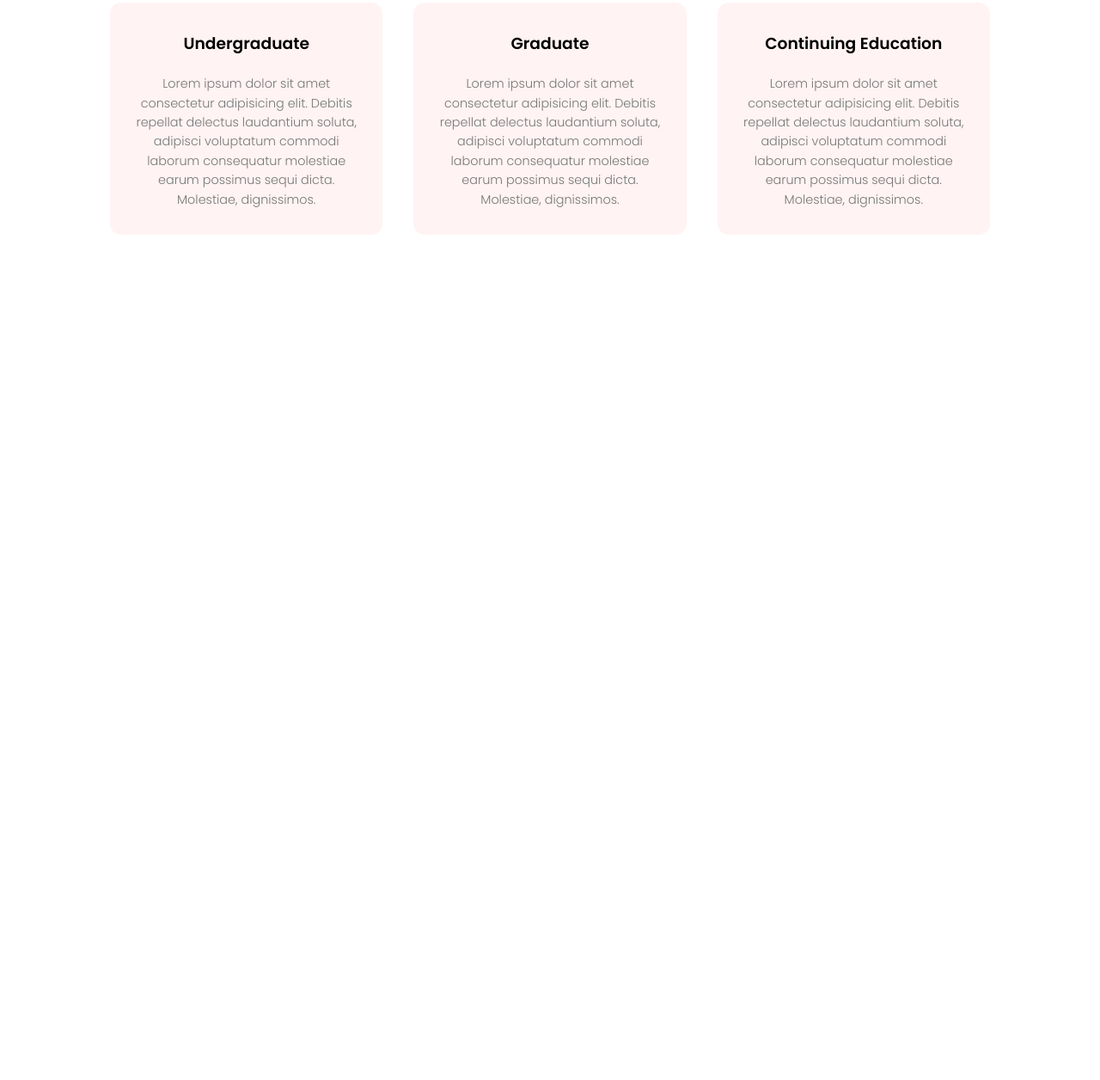
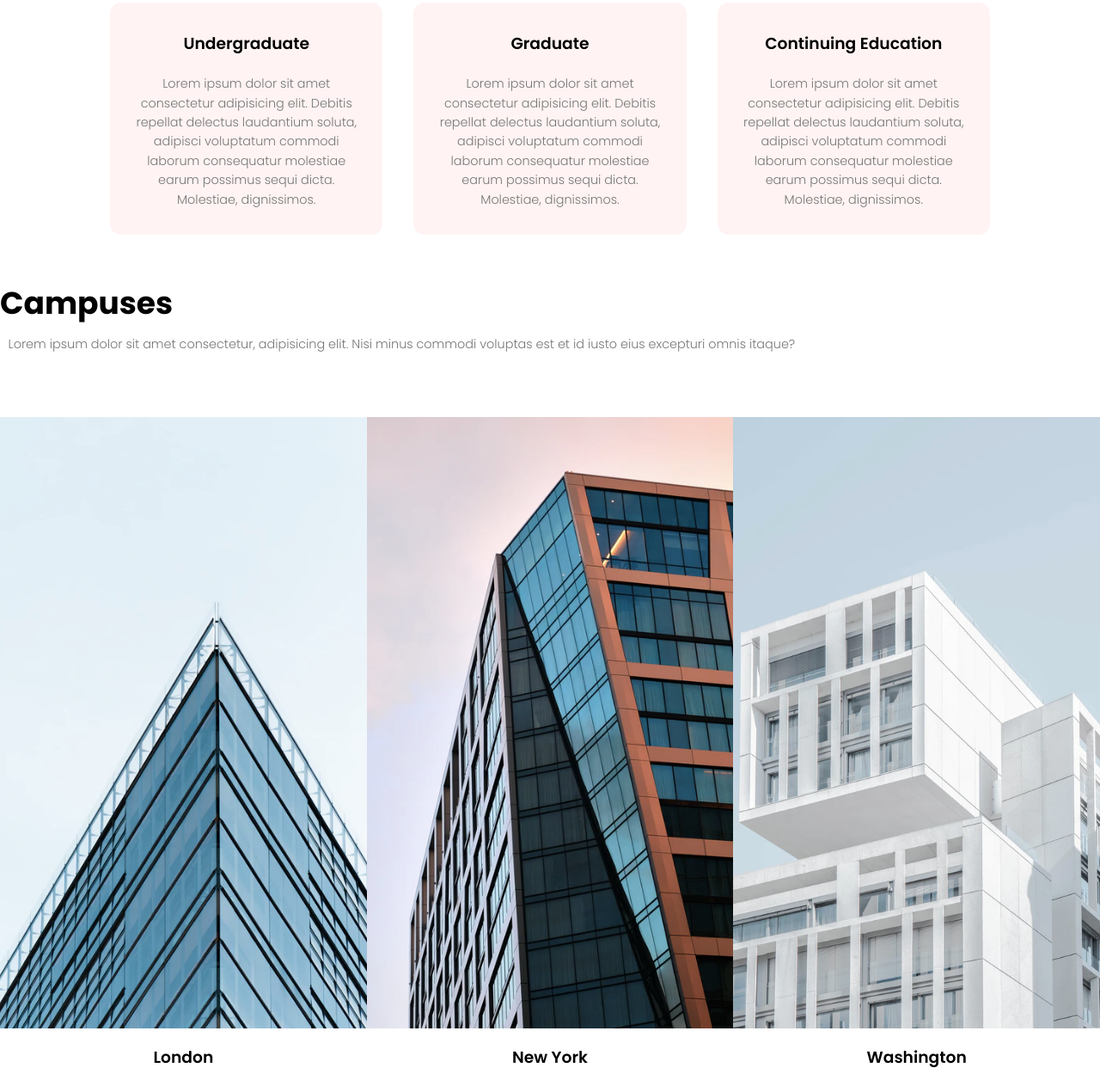
Before and after one commit to z-felixhan/edunational, a plain HTML site: page index.html in a window 1280 px wide. Shown: the part 1041-2297 px from the top of the page at 86% size. Before the commit the page ends 1366 px from the top, so only its background shows below. Drawn offline with Linux system fonts and the light colour scheme.

Commit message:
Add campuses section

```diff
--- a/index.html
+++ b/index.html
@@ -59,6 +59,33 @@
         </div>
     </section>
     <!-- COURSES SECTION END -->
+
+    <!-- CAMPUS SECTION START -->
+    <section class="campus">
+        <h1>Campuses</h1>
+        <p>Lorem ipsum dolor sit amet consectetur, adipisicing elit. Nisi minus commodi voluptas est et id iusto eius excepturi omnis itaque?</p>
+        <div class="row">
+            <div class="campus-column">
+                <img src="./assets/london.png">
+                <div class="layer">
+                    <h3>London</h3>
+                </div>
+            </div>
+            <div class="campus-column">
+                <img src="./assets/new-york.png">
+                <div class="layer">
+                    <h3>New York</h3>
+                </div>
+            </div>
+            <div class="campus-column">
+                <img src="./assets/washington.png">
+                <div class="layer">
+                    <h3>Washington</h3>
+                </div>
+            </div>
+        </div>
+    </section>
+    <!-- CAMPUS SECTION END -->
 </body>
 <script src="script.js"></script>
 </html>
```
